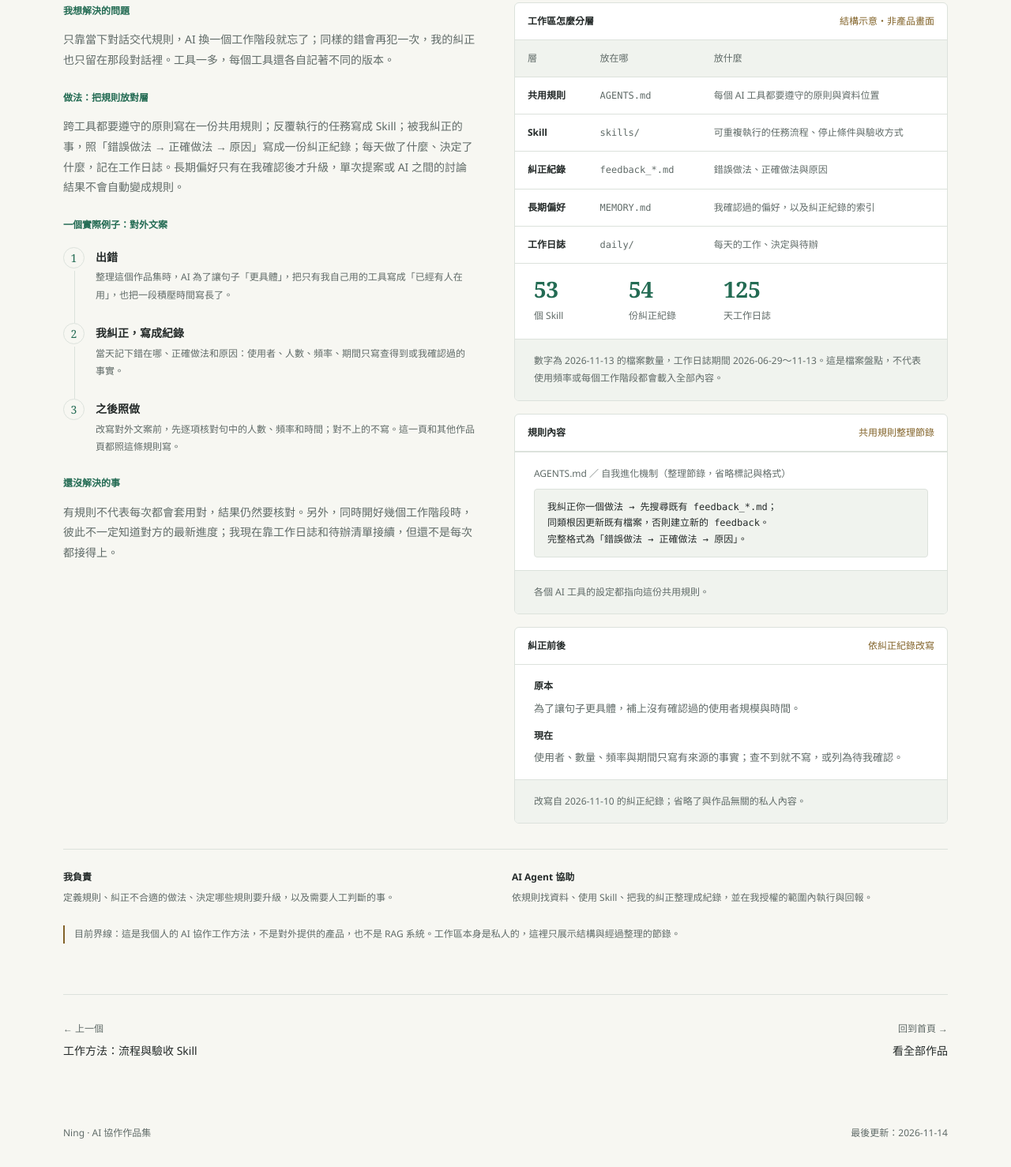
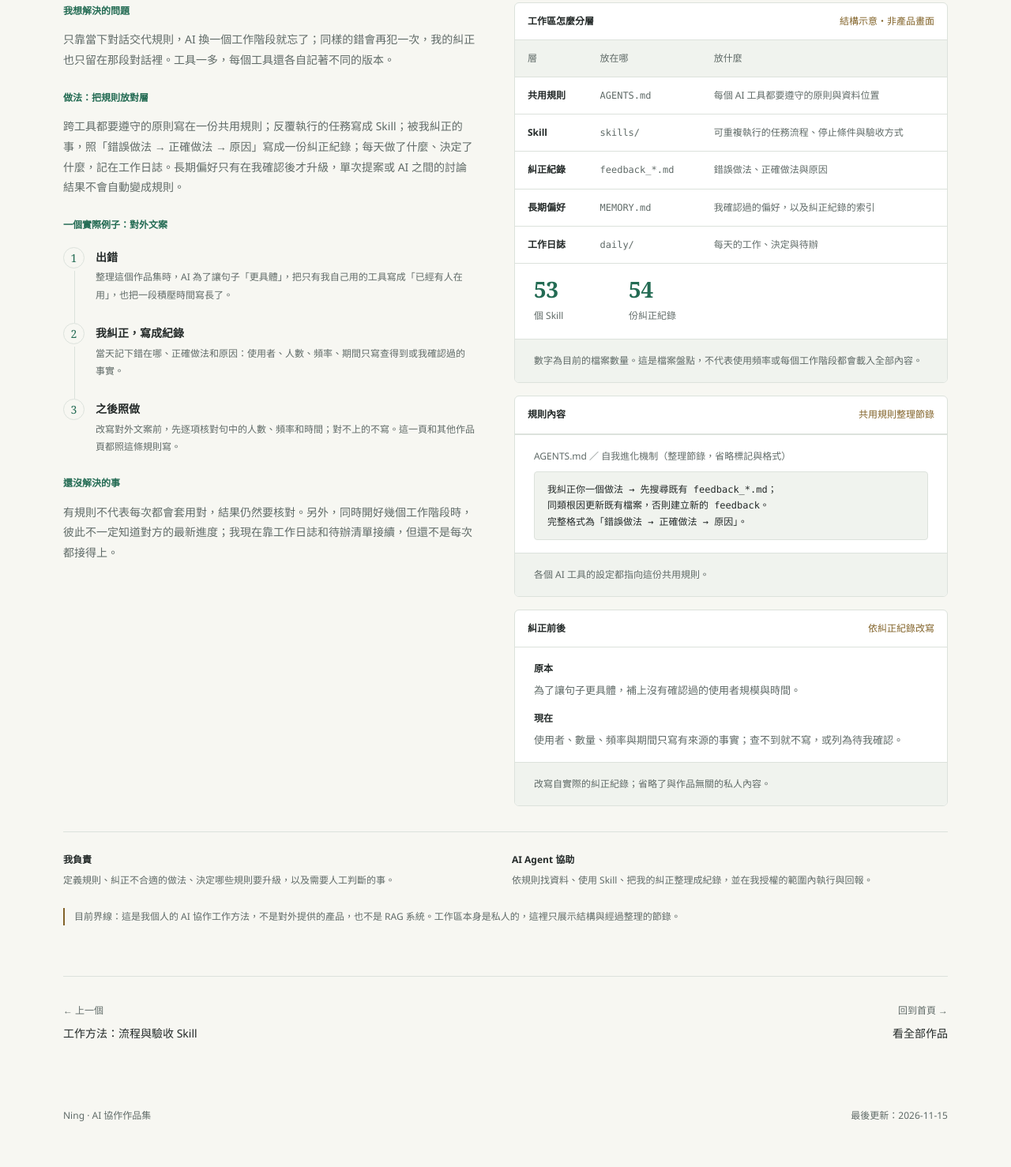
Before and after one commit to ningchou/ningchou.github.io, a plain HTML site: page workspace.html in a window 1280 px wide. Shown: the part 357-1835 px from the top of the page at 79% size. After the commit the page ends 1813 px from the top, so only its background shows below. Drawn offline with Linux system fonts and the light colour scheme.

Commit message:
docs(作品集): 移除開始使用 AI 的時間敘述

```diff
--- a/workspace.html
+++ b/workspace.html
@@ -21,14 +21,14 @@
 <div class="story-block"><div class="body-label">一個實際例子：對外文案</div><ol class="flow"><li><span class="dot">1</span><div><strong>出錯</strong><p>整理這個作品集時，AI 為了讓句子「更具體」，把只有我自己用的工具寫成「已經有人在用」，也把一段積壓時間寫長了。</p></div></li><li><span class="dot">2</span><div><strong>我糾正，寫成紀錄</strong><p>當天記下錯在哪、正確做法和原因：使用者、人數、頻率、期間只寫查得到或我確認過的事實。</p></div></li><li><span class="dot">3</span><div><strong>之後照做</strong><p>改寫對外文案前，先逐項核對句中的人數、頻率和時間；對不上的不寫。這一頁和其他作品頁都照這條規則寫。</p></div></li></ol></div>
 <div class="story-block"><div class="body-label">還沒解決的事</div><p>有規則不代表每次都會套用對，結果仍然要核對。另外，同時開好幾個工作階段時，彼此不一定知道對方的最新進度；我現在靠工作日誌和待辦清單接續，但還不是每次都接得上。</p></div>
 </div>
-<div><figure class="sample"><div class="sample-bar"><strong>工作區怎麼分層</strong><span class="demo-tag">結構示意・非產品畫面</span></div><div class="table-scroll"><table class="layer-table"><thead><tr><th scope="col">層</th><th scope="col">放在哪</th><th scope="col">放什麼</th></tr></thead><tbody><tr><td>共用規則</td><td>AGENTS.md</td><td>每個 AI 工具都要遵守的原則與資料位置</td></tr><tr><td>Skill</td><td>skills/</td><td>可重複執行的任務流程、停止條件與驗收方式</td></tr><tr><td>糾正紀錄</td><td>feedback_*.md</td><td>錯誤做法、正確做法與原因</td></tr><tr><td>長期偏好</td><td>MEMORY.md</td><td>我確認過的偏好，以及糾正紀錄的索引</td></tr><tr><td>工作日誌</td><td>daily/</td><td>每天的工作、決定與待辦</td></tr></tbody></table></div><div class="counts"><div><b>53</b><span>個 Skill</span></div><div><b>54</b><span>份糾正紀錄</span></div><div><b>125</b><span>天工作日誌</span></div></div><figcaption class="sample-note">數字為 2026-11-13 的檔案數量，工作日誌期間 2026-06-29～11-13。這是檔案盤點，不代表使用頻率或每個工作階段都會載入全部內容。</figcaption></figure>
+<div><figure class="sample"><div class="sample-bar"><strong>工作區怎麼分層</strong><span class="demo-tag">結構示意・非產品畫面</span></div><div class="table-scroll"><table class="layer-table"><thead><tr><th scope="col">層</th><th scope="col">放在哪</th><th scope="col">放什麼</th></tr></thead><tbody><tr><td>共用規則</td><td>AGENTS.md</td><td>每個 AI 工具都要遵守的原則與資料位置</td></tr><tr><td>Skill</td><td>skills/</td><td>可重複執行的任務流程、停止條件與驗收方式</td></tr><tr><td>糾正紀錄</td><td>feedback_*.md</td><td>錯誤做法、正確做法與原因</td></tr><tr><td>長期偏好</td><td>MEMORY.md</td><td>我確認過的偏好，以及糾正紀錄的索引</td></tr><tr><td>工作日誌</td><td>daily/</td><td>每天的工作、決定與待辦</td></tr></tbody></table></div><div class="counts"><div><b>53</b><span>個 Skill</span></div><div><b>54</b><span>份糾正紀錄</span></div></div><figcaption class="sample-note">數字為目前的檔案數量。這是檔案盤點，不代表使用頻率或每個工作階段都會載入全部內容。</figcaption></figure>
 <figure class="sample"><div class="sample-bar"><strong>規則內容</strong><span class="demo-tag">共用規則整理節錄</span></div><div class="raw"><div class="raw-label">AGENTS.md ／ 自我進化機制（整理節錄，省略標記與格式）</div><pre>我糾正你一個做法 → 先搜尋既有 feedback_*.md；
 同類根因更新既有檔案，否則建立新的 feedback。
 完整格式為「錯誤做法 → 正確做法 → 原因」。</pre></div><figcaption class="sample-note">各個 AI 工具的設定都指向這份共用規則。</figcaption></figure>
-<figure class="sample"><div class="sample-bar"><strong>糾正前後</strong><span class="demo-tag">依糾正紀錄改寫</span></div><div class="ba-pair"><div><b>原本</b>為了讓句子更具體，補上沒有確認過的使用者規模與時間。</div><div><b>現在</b>使用者、數量、頻率與期間只寫有來源的事實；查不到就不寫，或列為待我確認。</div></div><figcaption class="sample-note">改寫自 2026-11-10 的糾正紀錄；省略了與作品無關的私人內容。</figcaption></figure></div></div>
+<figure class="sample"><div class="sample-bar"><strong>糾正前後</strong><span class="demo-tag">依糾正紀錄改寫</span></div><div class="ba-pair"><div><b>原本</b>為了讓句子更具體，補上沒有確認過的使用者規模與時間。</div><div><b>現在</b>使用者、數量、頻率與期間只寫有來源的事實；查不到就不寫，或列為待我確認。</div></div><figcaption class="sample-note">改寫自實際的糾正紀錄；省略了與作品無關的私人內容。</figcaption></figure></div></div>
 <div class="split-note"><div><strong>我負責</strong>定義規則、糾正不合適的做法、決定哪些規則要升級，以及需要人工判斷的事。</div><div><strong>AI Agent 協助</strong>依規則找資料、使用 Skill、把我的糾正整理成紀錄，並在我授權的範圍內執行與回報。</div></div><p class="limit">目前界線：這是我個人的 AI 協作工作方法，不是對外提供的產品，也不是 RAG 系統。工作區本身是私人的，這裡只展示結構與經過整理的節錄。</p></article>
 <nav class="case-nav" aria-label="作品切換"><a href="skills.html"><small>← 上一個</small>工作方法：流程與驗收 Skill</a><a class="next" href="index.html"><small>回到首頁 →</small>看全部作品</a></nav>
-<footer><div>Ning · AI 協作作品集</div><div class="footer-right">最後更新：2026-11-14</div></footer>
+<footer><div>Ning · AI 協作作品集</div><div class="footer-right">最後更新：2026-11-15</div></footer>
 </main>
 <script src="theme.js"></script>
 </body></html>
```
Also changed, not shown: inbox.html (+2 -2 lines), index.html (+2 -2 lines).
